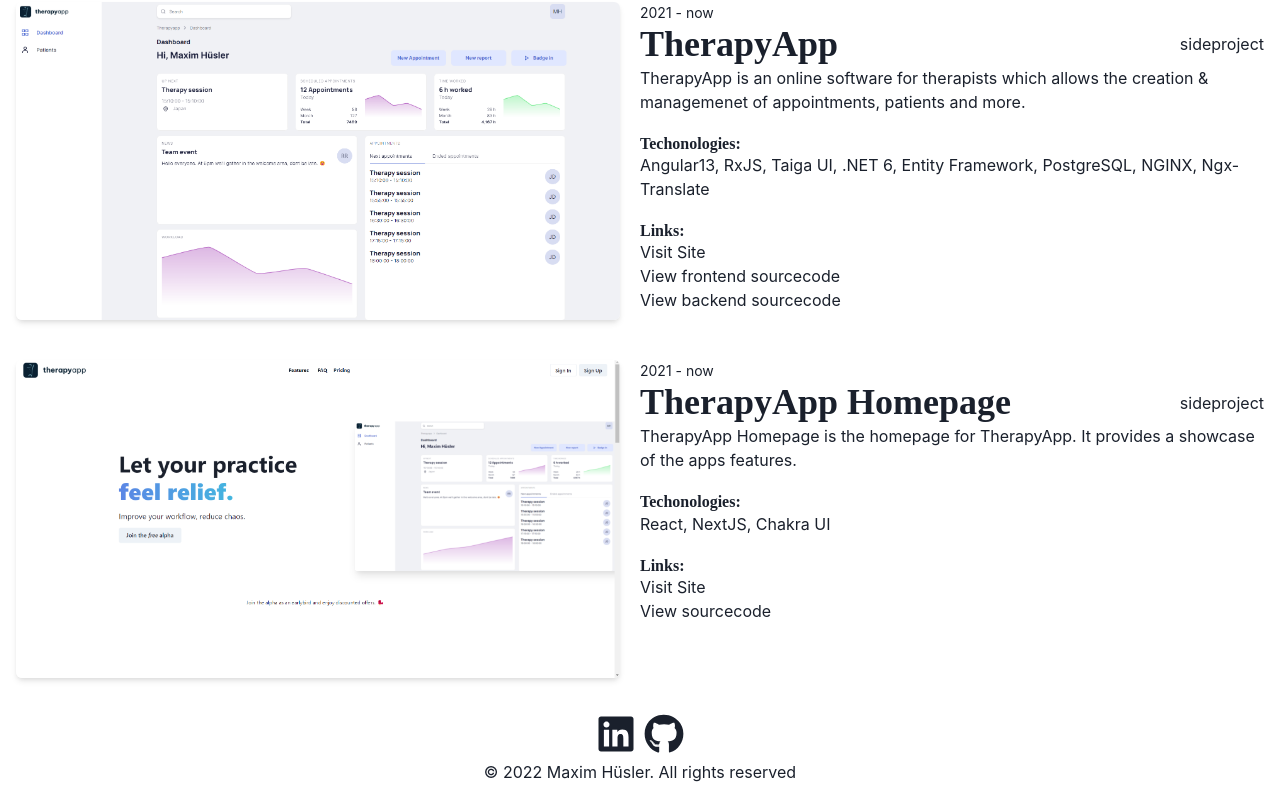
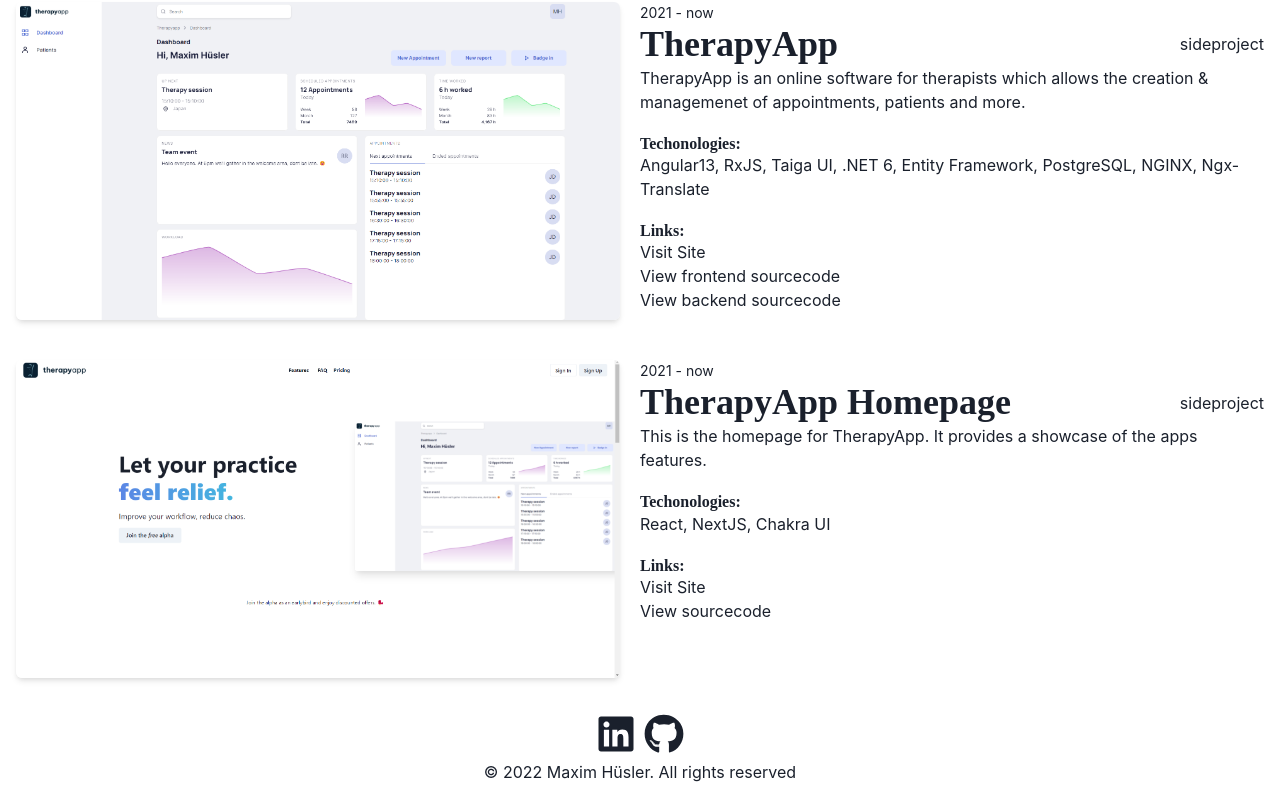
Before and after one commit to MHuesler/portfolio2022, a Next.js app: page /work in a window 1280 px wide. Shown: the part 1565-2365 px from the top of the page. Built offline with nearby package versions, Linux system fonts and the light colour scheme.

Commit message:
improvements description

```diff
--- a/pages/work.tsx
+++ b/pages/work.tsx
@@ -82,7 +82,7 @@
         date: '2021 - now',
         title: 'TherapyApp Homepage',
         employer: 'sideproject',
-        description: `TherapyApp Homepage is the homepage for TherapyApp. It provides a showcase of the apps features.`,
+        description: `This is the homepage for TherapyApp. It provides a showcase of the apps features.`,
         technologies: 'React, NextJS, Chakra UI',
         siteUrl: 'https://therapyapp.ch',
         image: 'therapyapp-home.png',
```
